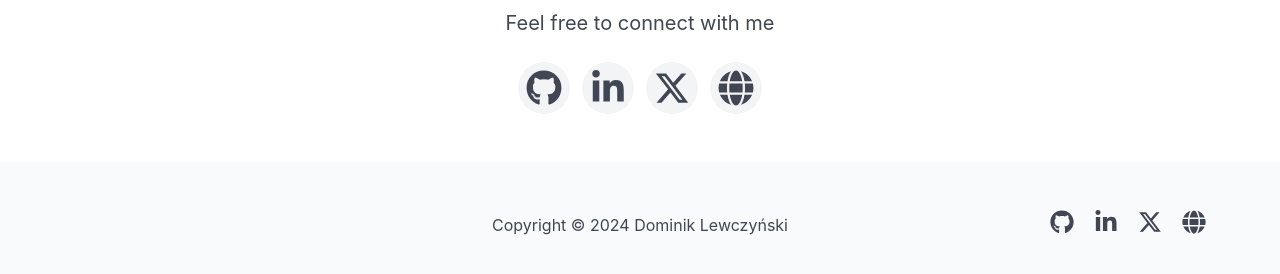
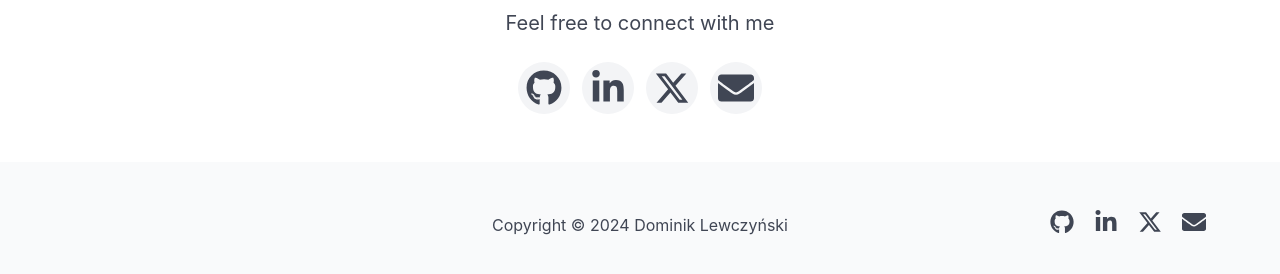
Before and after one commit to DLQuake/portfolio, a Next.js app: page / in a window 1280 px wide. Shown: the part 1628-1902 px from the top of the page. Built offline with nearby package versions, Linux system fonts and the light colour scheme.

Commit message:
Update links to social media in ConnectWithMe.js

```diff
--- a/src/components/ConnectWithMe.js
+++ b/src/components/ConnectWithMe.js
@@ -1,5 +1,5 @@
 import Link from 'next/link';
-import { FaGlobe } from 'react-icons/fa';
+import { FaEnvelope } from 'react-icons/fa';
 import { FaGithub, FaLinkedinIn, FaXTwitter } from "react-icons/fa6";
 
 const ConnectWithMe = () => {
@@ -9,17 +9,17 @@ const ConnectWithMe = () => {
                 <h2 className="title has-text-centered is-uppercase is-size-2">Find me on</h2>
                 <p className="has-text-centered is-size-5">Feel free to connect with me</p>
                 <div className="buttons is-centered mt-5">
-                    <Link href="https://github.com/yourusername" target="_blank" className="button is-light is-rounded">
+                    <Link href={process.env.NEXT_PUBLIC_GITHUB_LINK} target="_blank" className="button is-light is-rounded">
                         <FaGithub className="icon" />
                     </Link>
-                    <Link href="https://www.linkedin.com/in/yourusername" target="_blank" className="button is-light is-rounded">
+                    <Link href={process.env.NEXT_PUBLIC_LINKEDIN_LINK} target="_blank" className="button is-light is-rounded">
                         <FaLinkedinIn className="icon" />
                     </Link>
-                    <Link href="https://twitter.com/yourusername" target="_blank" className="button is-light is-rounded">
+                    <Link href={process.env.NEXT_PUBLIC_X_LINK} target="_blank" className="button is-light is-rounded">
                         <FaXTwitter className="icon" />
                     </Link>
-                    <Link href="https://yourwebsite.com" target="_blank" className="button is-light is-rounded">
-                        <FaGlobe className="icon" />
+                    <Link  href={`mailto: ${process.env.NEXT_PUBLIC_EMAIL}`} target="_blank" className="button is-light is-rounded">
+                        <FaEnvelope className="icon" />
                     </Link>
                 </div>
             </div>
--- a/src/components/Footer.js
+++ b/src/components/Footer.js
@@ -1,4 +1,4 @@
-import { FaGlobe } from 'react-icons/fa';
+import { FaEnvelope, FaGlobe } from 'react-icons/fa';
 import { FaGithub, FaLinkedinIn, FaXTwitter } from "react-icons/fa6";
 
 const Footer = () => {
@@ -14,17 +14,17 @@ const Footer = () => {
                     </div>
 
                     <div className="column has-text-right has-text-centered-mobile">
-                        <a href="https://github.com/yourusername" target="_blank" rel="noopener noreferrer" className="icon">
+                        <a href={process.env.NEXT_PUBLIC_GITHUB_LINK} target="_blank" rel="noopener noreferrer" className="icon">
                             <FaGithub />
                         </a>
-                        <a href="https://www.linkedin.com/in/yourusername" target="_blank" rel="noopener noreferrer" className="icon">
+                        <a href={process.env.NEXT_PUBLIC_LINKEDIN_LINK} target="_blank" rel="noopener noreferrer" className="icon">
                             <FaLinkedinIn />
                         </a>
-                        <a href="https://twitter.com/yourusername" target="_blank" rel="noopener noreferrer" className="icon">
+                        <a href={process.env.NEXT_PUBLIC_X_LINK} target="_blank" rel="noopener noreferrer" className="icon">
                             <FaXTwitter />
                         </a>
-                        <a href="https://yourwebsite.com" target="_blank" rel="noopener noreferrer" className="icon">
-                            <FaGlobe />
+                        <a href={`mailto: ${process.env.NEXT_PUBLIC_EMAIL}`} target="_blank" rel="noopener noreferrer" className="icon">
+                            <FaEnvelope />
                         </a>
                     </div>
                 </div>
```
